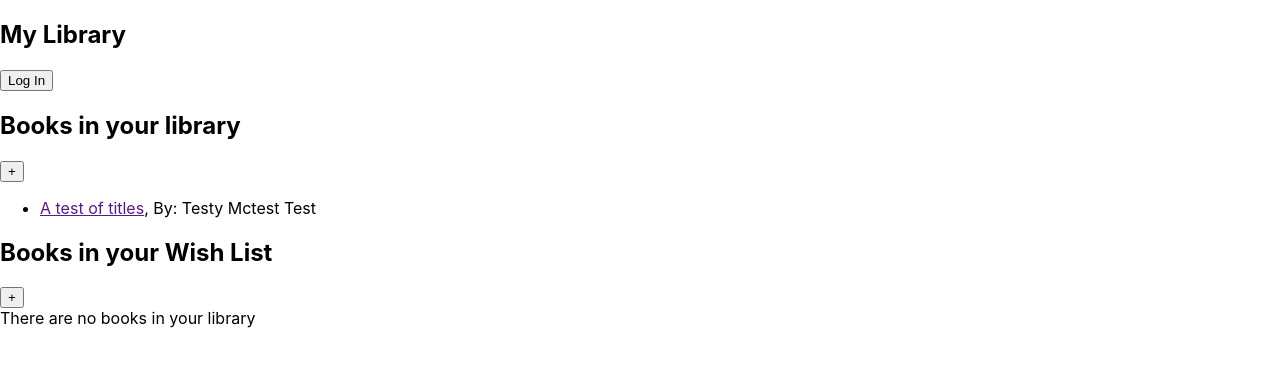
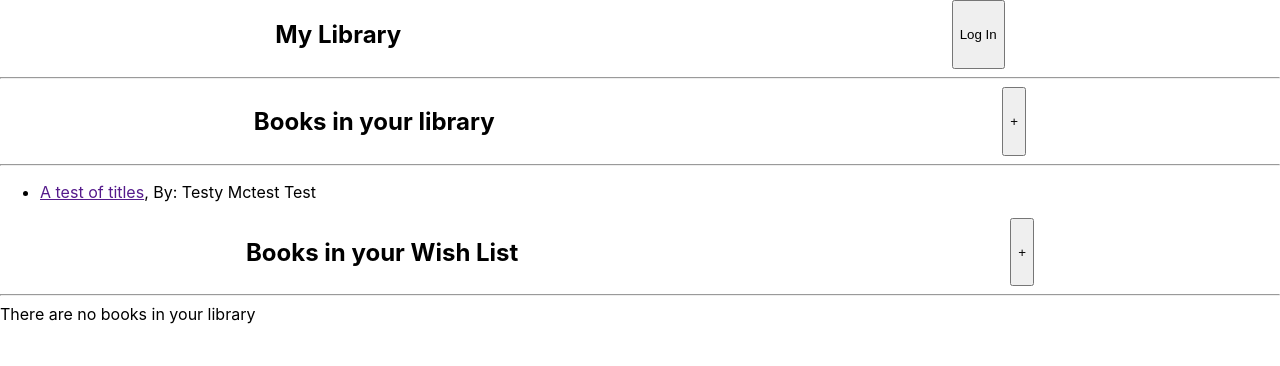
Before and after one commit to Joshua-Odell/library-client, a React (Create React App) app: page / in a window 1280 px wide. Shown: the top 366 px of the page. Built offline with nearby package versions, Linux system fonts and the light colour scheme; the HTML template or start-up script is replaced by a standard one.

Commit message:
added line styling

```diff
--- /dev/null
+++ b/src/App.css
@@ -0,0 +1,12 @@
+.container {
+	display: flex;
+	flex-direction: column;
+	text-align: center;
+}
+
+@media screen and (min-width: 200px) {
+	.container {
+		flex-direction: row;
+		justify-content: space-around;
+	}
+}
--- a/src/App.js
+++ b/src/App.js
@@ -3,14 +3,18 @@ import { Route } from 'react-router-dom';
 import HomePage from './HomePage/HomePage';
 import BookDetails from './BookDetails/BookDetails';
 import BookEntry from './BookEntry/BookEntry';
+import './App.css';
 
 function App() {
 	return (
 		<body>
-			<nav>
-				<h1>My Library</h1>
-				<button type="button">Log In</button>
+			<nav className="container">
+				<h1 className="item">My Library</h1>
+				<button className="item" type="button">
+					Log In
+				</button>
 			</nav>
+			<hr />
 			<main className="App">
 				<Route path="/" exact component={HomePage} />
 				<Route path="/book/:id" component={BookDetails} />
--- a/src/HomePage/HomePage.js
+++ b/src/HomePage/HomePage.js
@@ -26,19 +26,25 @@ export default class HomePage extends Component {
 		return (
 			<div htmlFor="HomePage">
 				<div htmlFor="LibraryList">
-					<div htmlFor="LibraryListHeader">
-						<h2>Books in your library</h2>
-						<button type="button">+</button>
+					<div htmlFor="LibraryListHeader" className="container">
+						<h2 className="item">Books in your library</h2>
+						<button className="item" type="button">
+							+
+						</button>
 					</div>
+					<hr />
 					<div htmlFor="LibraryListItems">
 						{this.ListConverter(this.state.libraryList)}
 					</div>
 				</div>
 				<div htmlFor="WishList">
-					<div htmlFor="WishListHeader">
-						<h2>Books in your Wish List</h2>
-						<button type="button">+</button>
+					<div htmlFor="WishListHeader" className="container">
+						<h2 className="item">Books in your Wish List</h2>
+						<button type="button" className="item">
+							+
+						</button>
 					</div>
+					<hr />
 					<div htmlFor="WishListItems">
 						{this.ListConverter(this.state.libraryWishList)}
 					</div>
```
